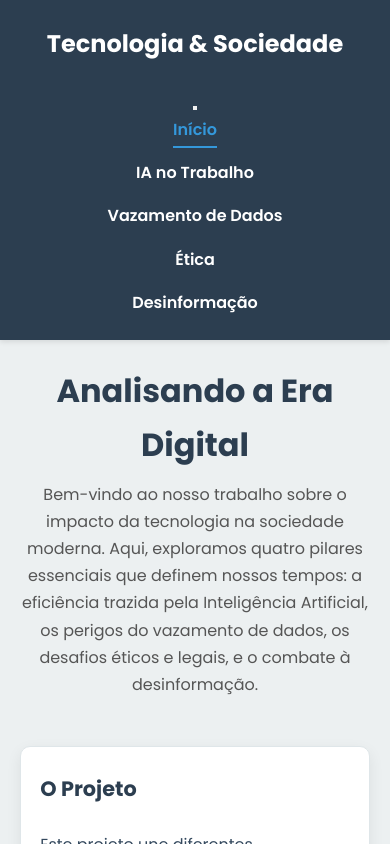
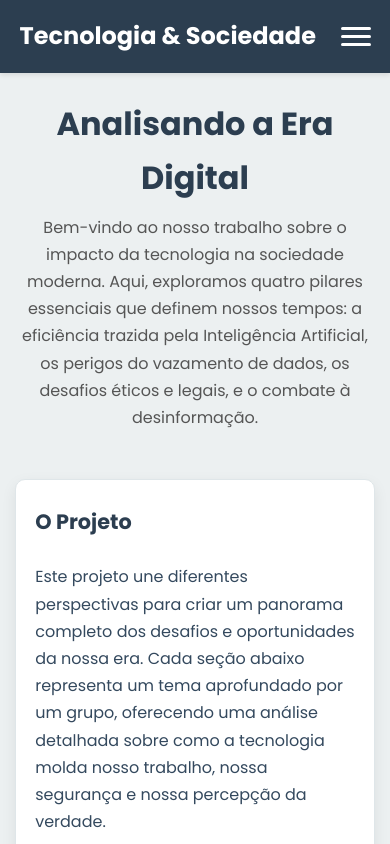
Before and after one commit to kletin-katcha/etica-folder, a plain HTML site: page index.html in a window 390 px wide. Shown: the top 844 px of the page. Drawn offline with Linux system fonts and the light colour scheme.

Commit message:
Update style.css

```diff
--- a/css/style.css
+++ b/css/style.css
@@ -33,18 +33,20 @@ body {
     background-color: var(--cor-fundo);
     color: var(--cor-texto-principal);
     line-height: 1.7;
+    position: relative; /* Para o menu mobile */
 }
 
 /* --- HEADER E NAVEGAÇÃO --- */
 .site-header {
     background-color: var(--cor-primaria);
     color: var(--cor-texto-claro);
-    padding: 1.5rem 5%;
+    padding: 1rem 5%;
     display: flex;
     justify-content: space-between;
     align-items: center;
     box-shadow: 0 2px 5px rgba(0,0,0,0.1);
-    flex-wrap: wrap; /* Permite que o menu quebre a linha se necessário */
+    position: relative;
+    z-index: 1000;
 }
 
 .site-header .logo h1 {
@@ -57,6 +59,7 @@ body {
     margin: 0;
     padding: 0;
     display: flex;
+    align-items: center;
 }
 
 .main-nav li {
@@ -75,6 +78,27 @@ body {
 .main-nav a:hover, .main-nav a.active {
     color: var(--cor-secundaria);
     border-bottom-color: var(--cor-secundaria);
+}
+
+/* Botão do Menu Hambúrguer */
+.menu-toggle {
+    display: none; /* Escondido em telas grandes */
+    flex-direction: column;
+    justify-content: space-around;
+    width: 30px;
+    height: 25px;
+    background: transparent;
+    border: none;
+    cursor: pointer;
+    padding: 0;
+}
+
+.menu-toggle span {
+    width: 100%;
+    height: 3px;
+    background-color: white;
+    border-radius: 5px;
+    transition: all 0.3s linear;
 }
 
 /* --- CONTEÚDO PRINCIPAL --- */
@@ -207,20 +231,47 @@ body {
 
 /* Media Query para tablets e celulares (telas até 850px) */
 @media (max-width: 850px) {
-    /* Ajustes no Header */
-    .site-header {
-        flex-direction: column;
-        text-align: center;
-        gap: 1.5rem; /* Espaçamento entre logo e menu */
+    .menu-toggle {
+        display: flex; /* Mostra o botão hambúrguer */
     }
 
     .main-nav ul {
+        /* Esconde o menu e o prepara para a animação */
+        display: flex;
         flex-direction: column;
-        gap: 1rem; /* Espaçamento entre itens do menu */
+        justify-content: center;
+        align-items: center;
+        position: absolute;
+        top: 100%; /* Começa logo abaixo do header */
+        left: 0;
+        width: 100%;
+        background-color: var(--cor-primaria);
+        padding: 1rem 0;
+        transform: translateY(-150%); /* Joga o menu para cima, fora da tela */
+        transition: transform 0.3s ease-in-out;
+        box-shadow: 0 4px 6px rgba(0,0,0,0.1);
+    }
+
+    .main-nav ul.nav-active {
+        transform: translateY(0); /* Traz o menu para a posição visível */
     }
 
     .main-nav li {
-        margin-left: 0;
+        margin: 0;
+        width: 100%;
+        text-align: center;
+    }
+
+    .main-nav a {
+        display: block;
+        padding: 1.2rem 0;
+        width: 100%;
+        border: none;
+    }
+    .main-nav a:hover {
+        background-color: rgba(255, 255, 255, 0.1);
+        border: none;
+        color: white;
     }
 
     /* Ajustes no Folder */
@@ -245,6 +296,7 @@ body {
 
     .container {
         margin-top: 1.5rem;
+        padding: 0 15px;
     }
 
     .intro-section h2 {
```
